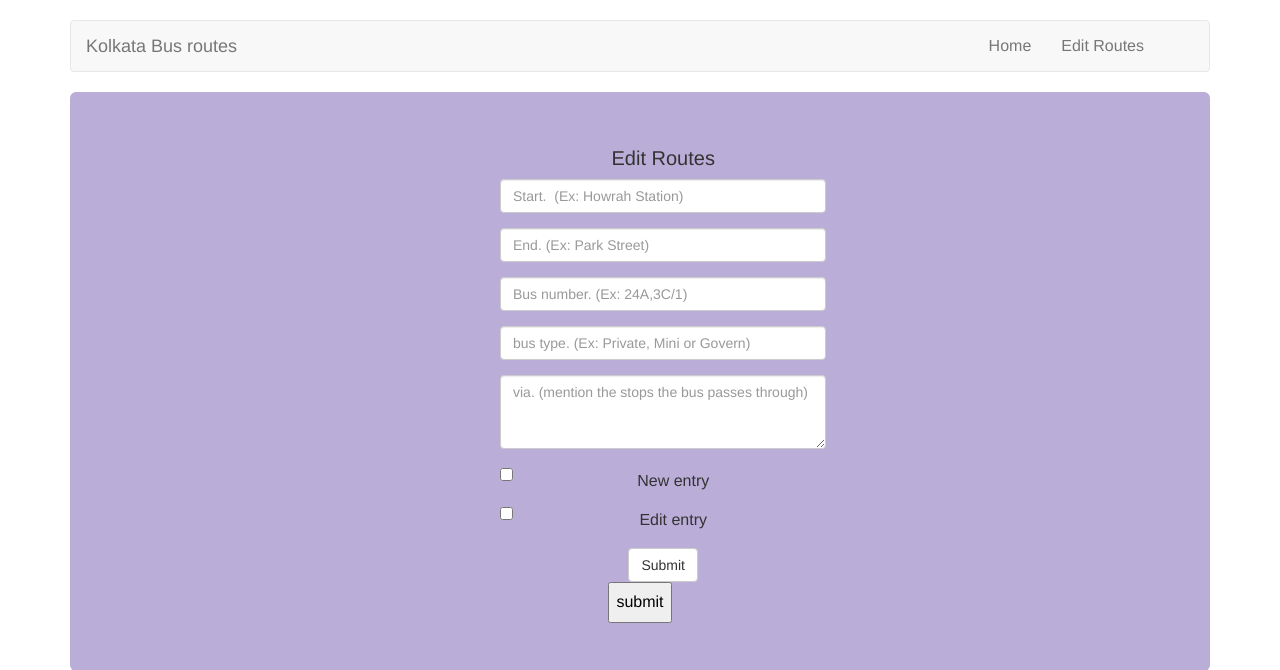
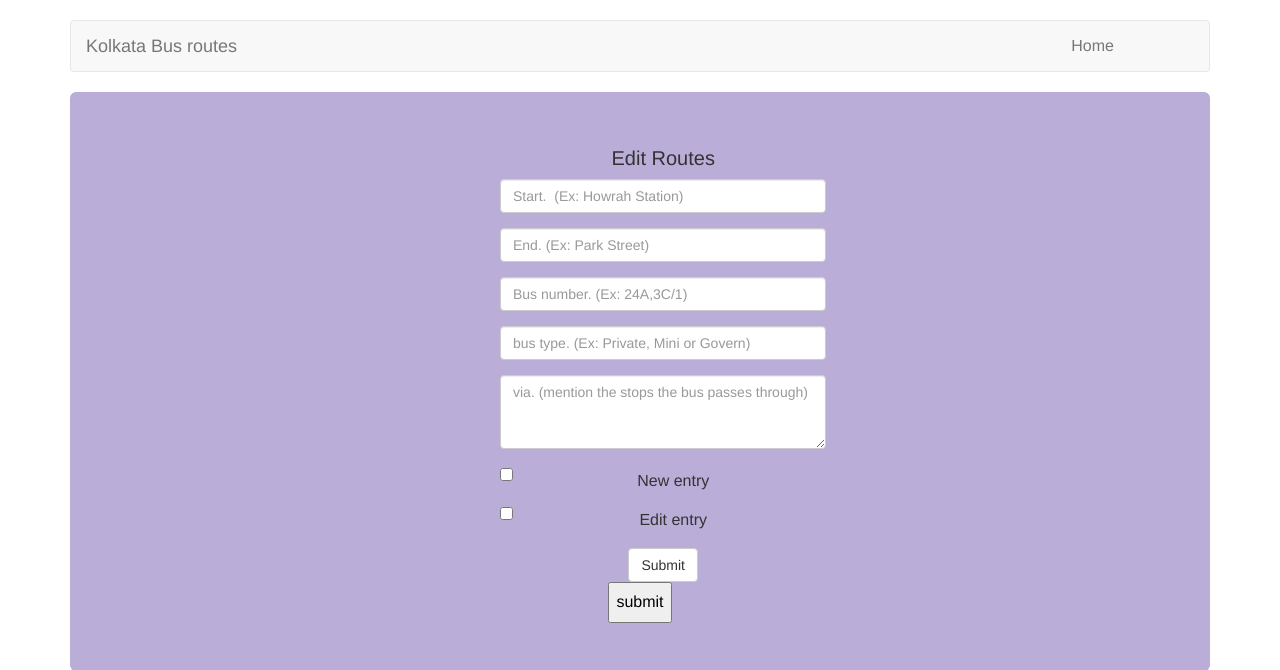
Before and after one commit to anurag619/bus_routes, a Flask app: template templates/edit.html in a window 1280 px wide. Shown: the top 670 px of the page. Run offline with Flask 2, Linux system fonts and the light colour scheme; the template is opened without the code that fills it, so the values that code supplies are empty; parts of the project's set-up code (start-up, migrations or seed data) failed here and were passed over.

Commit message:
changed css

```diff
--- a/templates/base.html
+++ b/templates/base.html
@@ -90,7 +90,7 @@
             <div class="navbar-collapse collapse">
               <ul class="nav navbar-nav navbar-right" style="padding-right:20px">
                 <li><a href="/">Home</a></li>
-                <li><a href="/edit">Edit Routes</a></li>
+                <li><a href="/edit"></a></li>
                 <li><a href="/rules"></a></li>
 
               </ul>
```
